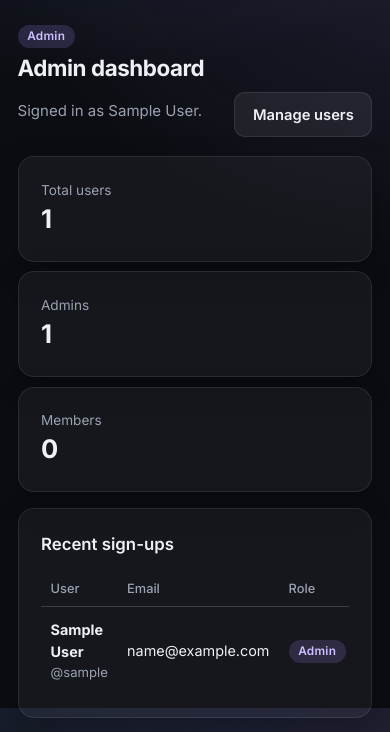
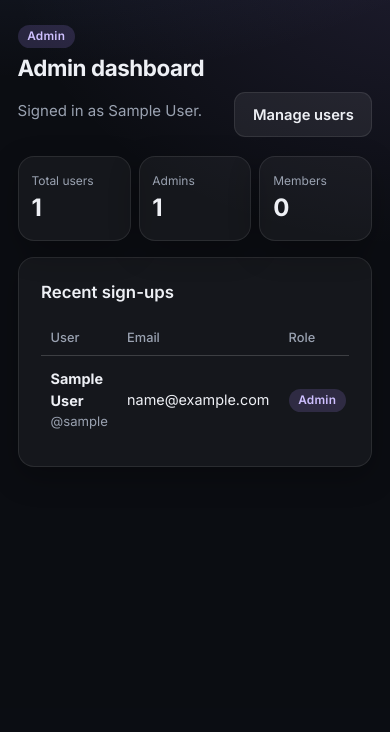
Before and after one commit to areyna06/IM2System-Reyna-Albert-G05, a Django app: page /dashboard/admin/ in a window 390 px wide. Shown: the part 136-868 px from the top of the page. After the commit the page ends 603 px from the top, so only its background shows below. Run offline with Django 5.2, Linux system fonts and the light colour scheme; the visitor is signed in with stand-in values (Sample User, id 1); data comes from the database, SQL or seed files in the repository; parts of the project's set-up code (start-up, migrations or seed data) failed here and were passed over.

Commit message:
Polish login errors and mobile stat layout

```diff
--- a/accounts/views.py
+++ b/accounts/views.py
@@ -41,10 +41,6 @@ class LoginView(auth_views.LoginView):
             self.request.session.set_expiry(60 * 60 * 24 * 14)  # two weeks
         messages.success(self.request, f"Welcome back, {self.request.user.first_name or self.request.user.username}!")
         return response
-
-    def form_invalid(self, form):
-        messages.error(self.request, "Login failed.")
-        return super().form_invalid(form)
 
 
 class LogoutView(auth_views.LogoutView):
--- a/static/css/app.css
+++ b/static/css/app.css
@@ -155,9 +155,11 @@ tr:last-child td { border-bottom: 0; }
 .avatar-fallback { display: flex; align-items: center; justify-content: center; font-size: 1.6rem; font-weight: 700; background: linear-gradient(135deg, var(--accent), var(--accent-2)); color: #0b0d12; }
 
 @media (max-width: 680px) {
-  .grid-2, .stats { grid-template-columns: 1fr; }
-  .stats { gap: 0.6rem; }
-  .stat-value { font-size: 1.6rem; }
+  .grid-2 { grid-template-columns: 1fr; }
+  .stats { gap: 0.5rem; }
+  .stat { padding: 0.9rem 0.8rem; }
+  .stat-label { font-size: 0.75rem; }
+  .stat-value { font-size: 1.5rem; }
   .row-2 { grid-template-columns: 1fr; gap: 0; }
   .kv { grid-template-columns: 1fr; gap: 0.1rem; }
   .kv dd { margin-bottom: 0.6rem; }
```
Also changed, not shown: 1 other file.
